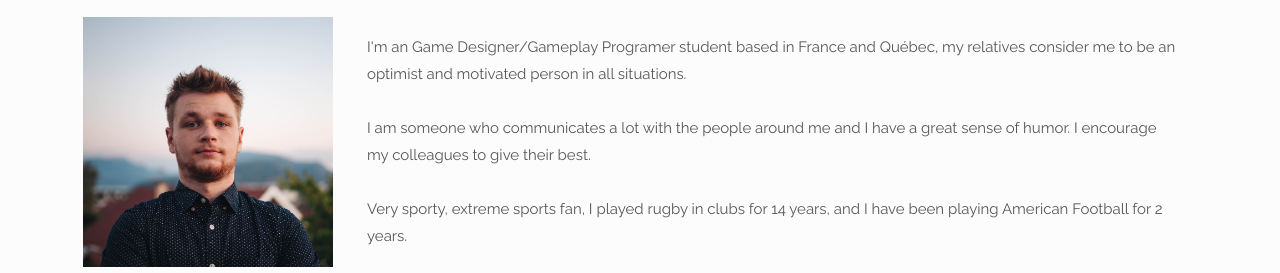
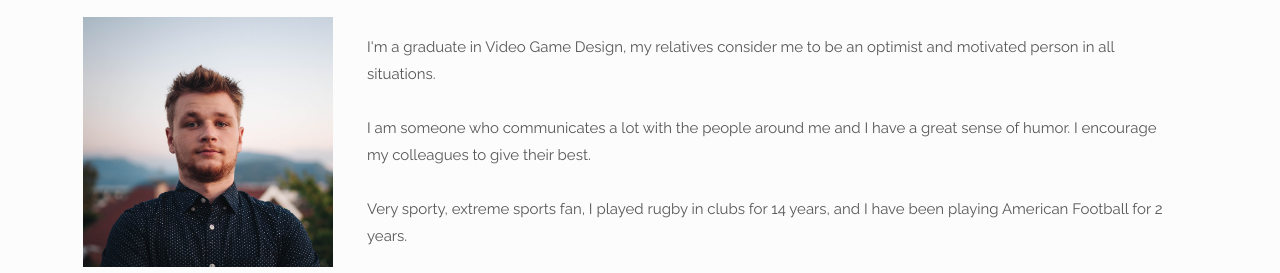
Before and after one commit to Aethernum/Aethernum.github.io, a plain HTML site: page index.html in a window 1280 px wide. Shown: the part 284-557 px from the top of the page. Drawn offline with Linux system fonts and the light colour scheme.

Commit message:
Update index.html

```diff
--- a/index.html
+++ b/index.html
@@ -61,7 +61,7 @@
                                 </div>
                             </div>
                         </div>
-                        <span><p>I'm an Game Designer/Gameplay Programer student based in France and Québec, my relatives consider me to be an optimist and motivated person in all situations. <br> <br>I am someone who communicates a lot with the people around me and I have a great sense of humor. I encourage my colleagues to give their best.<br></br>
+                        <span><p>I'm a graduate in Video Game Design, my relatives consider me to be an optimist and motivated person in all situations. <br> <br>I am someone who communicates a lot with the people around me and I have a great sense of humor. I encourage my colleagues to give their best.<br></br>
                             Very sporty, extreme sports fan, I played rugby in clubs for 14 years, and I have been playing American Football for 2 years.</span>
                     </div>
                 </div>
```
